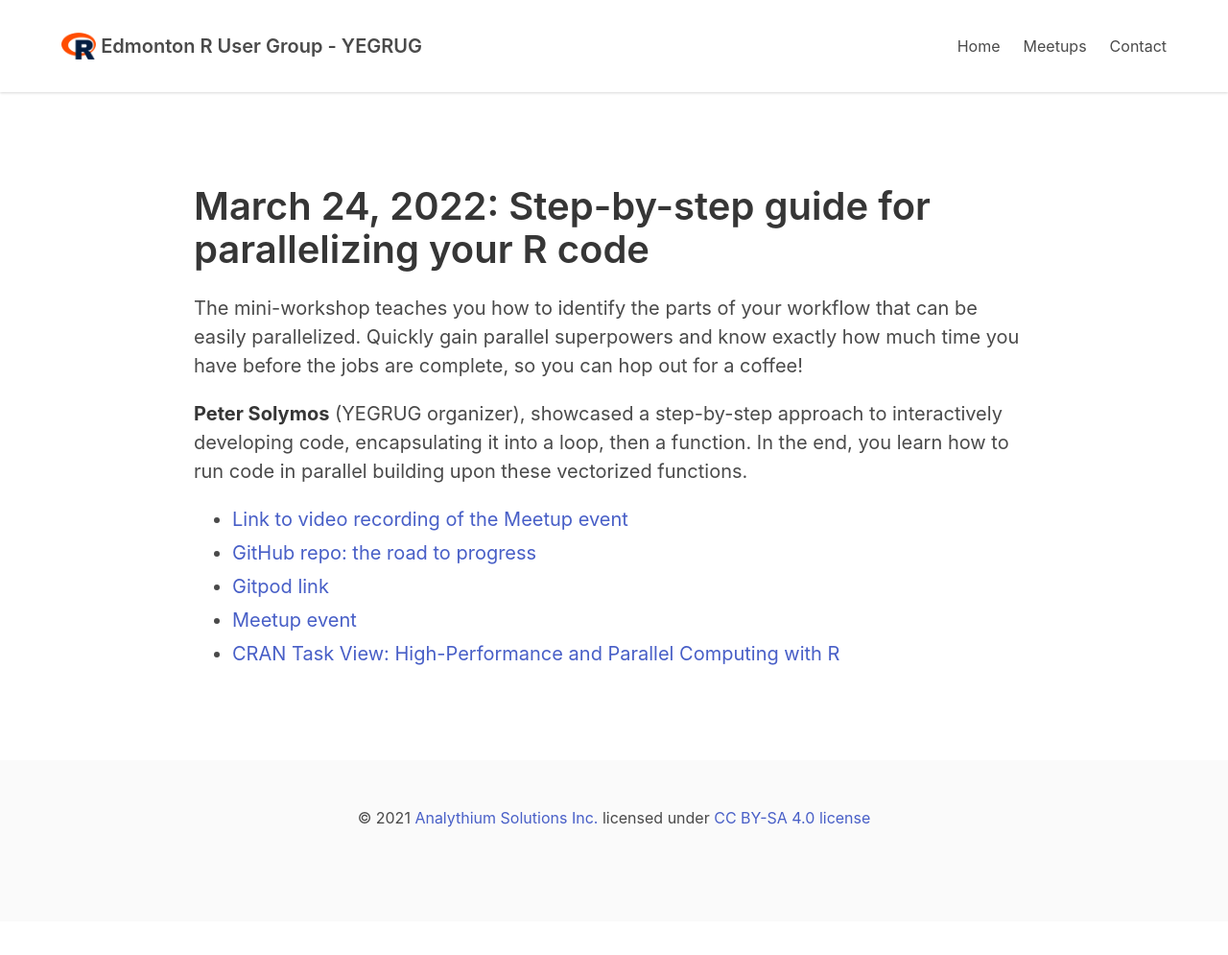
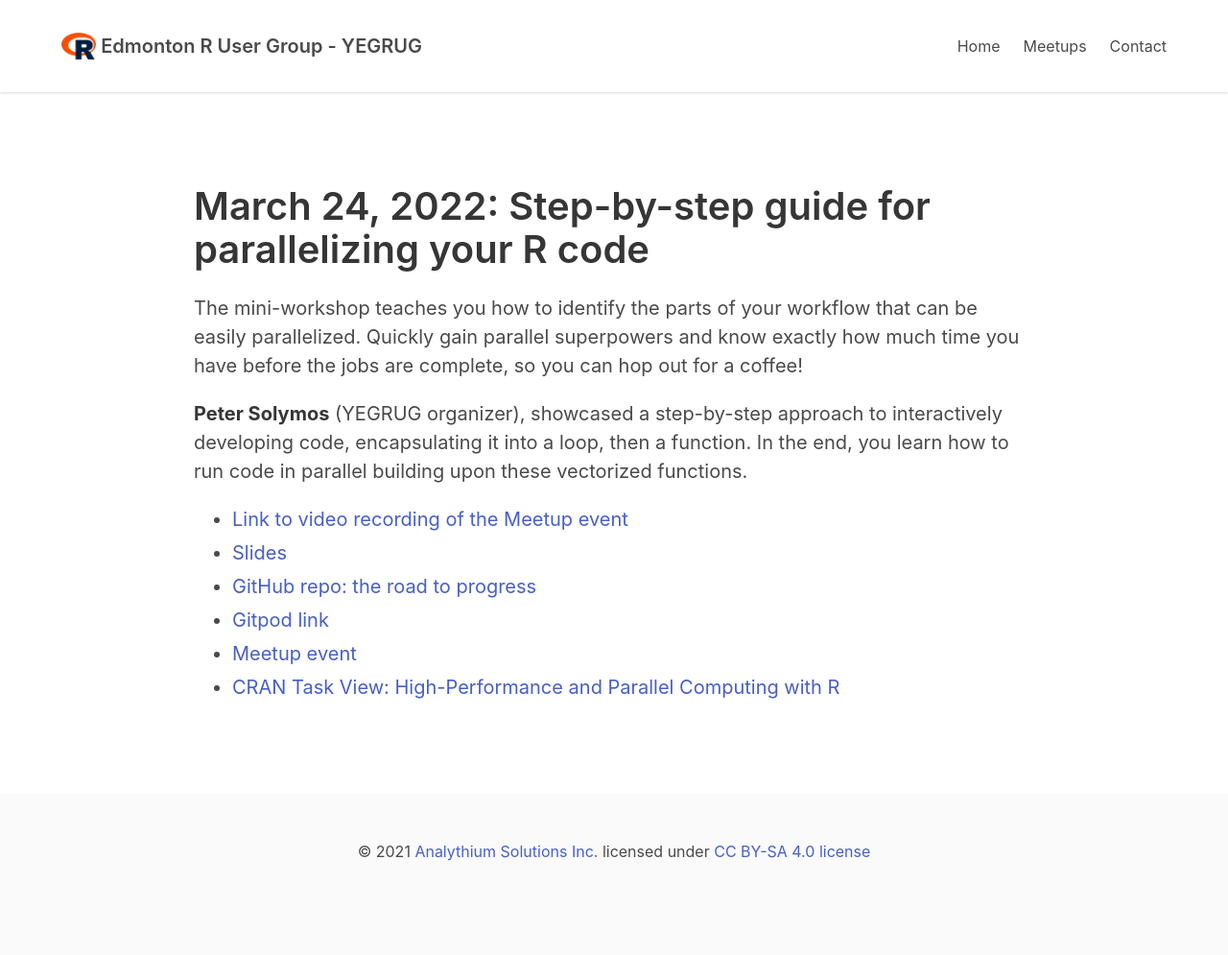
Before and after one commit to yegrug/yegrug.github.io, a Jekyll site: the page built from meetups/2022-03-24/index.md, in a window 1280 px wide. Shown: the whole page at 96% size. Built offline with Jekyll 4.4.1, drawn with Linux system fonts in a browser that asks for light colours; our own code applies the rules of GitHub Pages for plain Markdown files; comment, search, counter and statistics services are not loaded; before the commit the page ends 960 px from its top, so only the background shows below that.

Commit message:
Forgot to add slides
Signed-off-by: Peter Solymos <psolymos@gmail.com>

```diff
--- a/meetups/2022-03-24/index.md
+++ b/meetups/2022-03-24/index.md
@@ -7,6 +7,7 @@ The mini-workshop teaches you how to identify the parts of your workflow that ca
 **Peter Solymos** (YEGRUG organizer), showcased a step-by-step approach to interactively developing code, encapsulating it into a loop, then a function. In the end, you learn how to run code in parallel building upon these vectorized functions.
 
 - [Link to video recording of the Meetup event](https://youtu.be/uyhIiTTrTJY)
+- [Slides](YEGRUG_2022_03.pdf)
 - [GitHub repo: the road to progress](https://github.com/psolymos/the-road-to-progress)
 - [Gitpod link](https://gitpod.io/#https://github.com/psolymos/the-road-to-progress)
 - [Meetup event](https://www.meetup.com/edmonton-r-user-group-yegrug/events/284416855)
```
